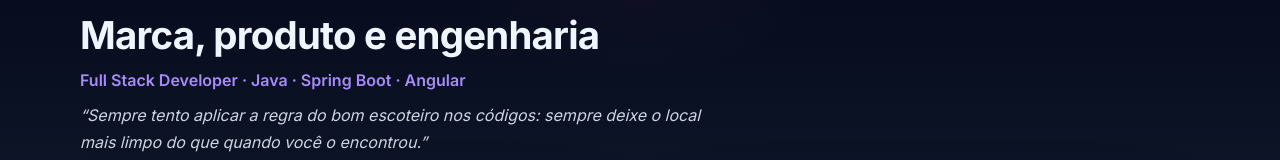
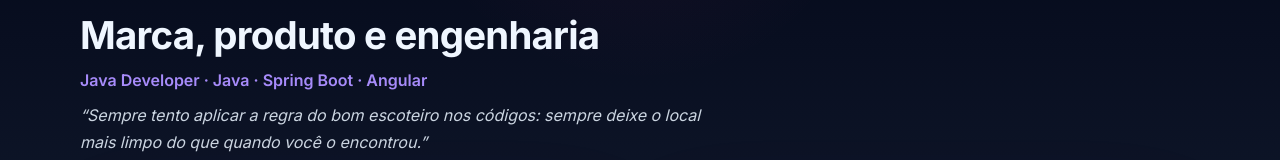
Before and after one commit to Giunei/giunei-dev, an Angular app: page /sobre in a window 1280 px wide. Shown: the part 159-319 px from the top of the page. Built offline with nearby package versions, Linux system fonts and the light colour scheme.

Commit message:
change role

```diff
--- a/src/app/core/constants/about.constants.ts
+++ b/src/app/core/constants/about.constants.ts
@@ -13,6 +13,6 @@ export const ABOUT_FOCUS: string[] = [
 export const BRAND_TAGLINE =
   'Sempre tento aplicar a regra do bom escoteiro nos códigos: sempre deixe o local mais limpo do que quando você o encontrou.';
 
-export const BRAND_ROLE = 'Full Stack Developer';
+export const BRAND_ROLE = 'Java Developer';
 
 export const BRAND_HIGHLIGHTS = ['Java', 'Spring Boot', 'Angular'] as const;
```
